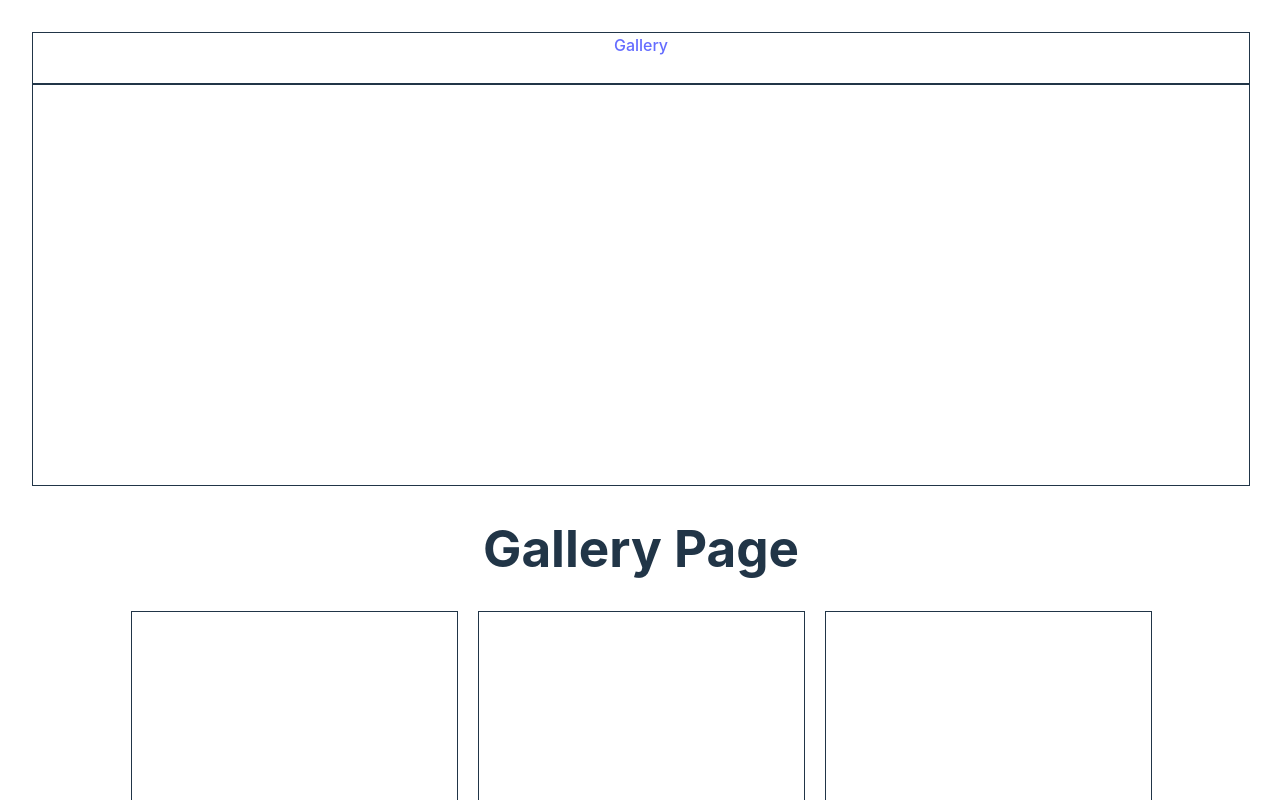
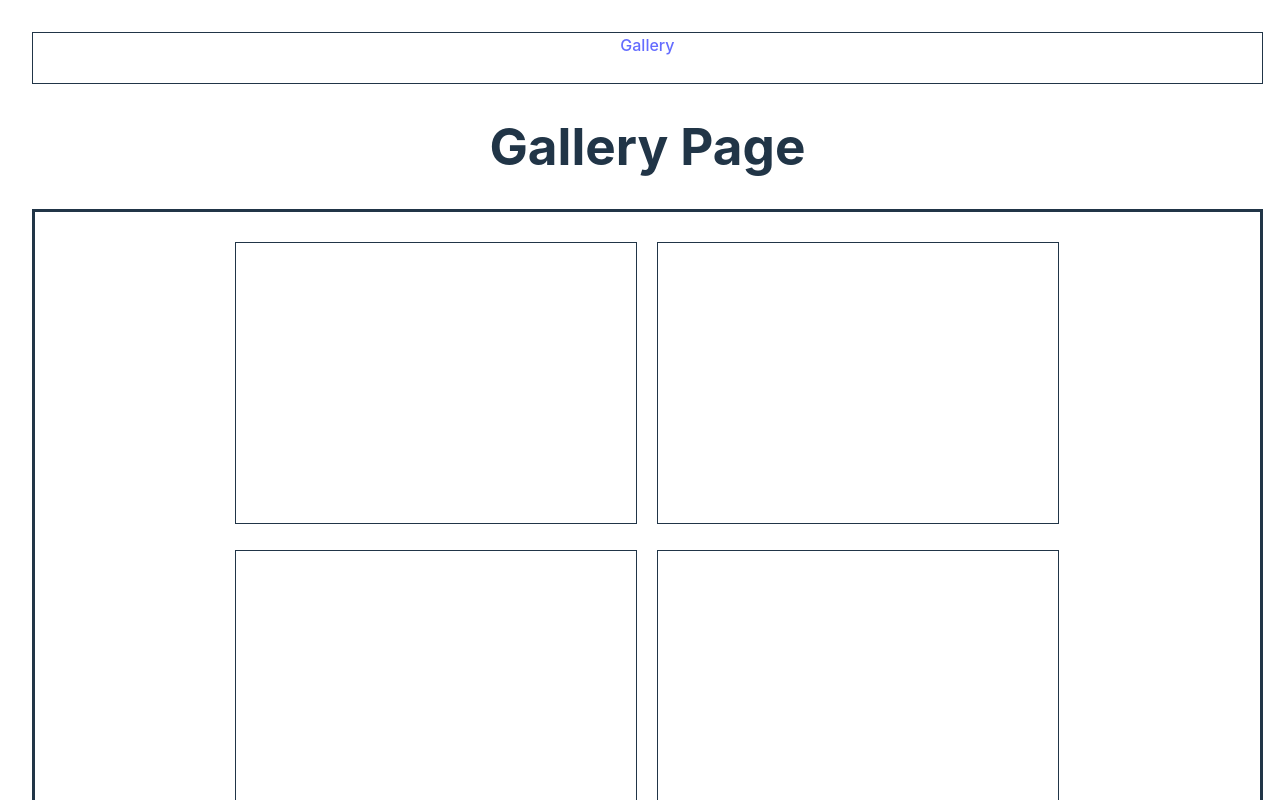
Before and after one commit to mjchin1/GreyRemedyArchiveWebsite, a React (Vite) app in the folder client/: page /gallery in a window 1280 px wide. Shown: the top 800 px of the page. Built offline with nearby package versions, Linux system fonts and the light colour scheme; the HTML template or start-up script is replaced by a standard one.

Commit message:
adjusted gallery squares and added borders

```diff
--- a/client/src/App.jsx
+++ b/client/src/App.jsx
@@ -14,8 +14,7 @@ function App() {
       <Navigations/>
       </div>
 
-      <div className="appBanner">
-      </div>
+      {/* <div className="appBanner"></div> */}
 
       <div>
       <Routes>
--- a/client/src/components/Gallery.jsx
+++ b/client/src/components/Gallery.jsx
@@ -7,6 +7,7 @@ function Gallery() {
     <h1>Gallery Page</h1>
   </div>
 
+  <div className="galleryBody">
   <div className="gallerySquare"></div>
   <div className="gallerySquare"></div>
   <div className="gallerySquare"></div>
@@ -20,6 +21,8 @@ function Gallery() {
   <div className="gallerySquare"></div>
   <div className="gallerySquare"></div>
 
+  </div>
+
   </>
 
   )
--- a/client/src/index.css
+++ b/client/src/index.css
@@ -72,8 +72,8 @@ button:focus-visible {
   border: solid;
   border-width: thin;
   justify-content: space-between;
-  height: 315px;
-  width: 325px;
+  height: 260px;
+  width: 400px;
   padding-top: 20px;
   margin-left: 10px;
   margin-right: 10px;
@@ -84,15 +84,21 @@ button:focus-visible {
 .navBanner {
   border: solid;
   border-width: thin;
-  width: 95vw;
+  width: 96vw;
   height: 50px;
   margin: 0 auto;
 }
 
 .appBanner {
-  width: 95vw;
+  width: 96vw;
   height: 400px;
   border: solid;
   border-width: thin;
   margin: 0 auto;
 }
+
+.galleryBody {
+  border: solid;
+  margin: 0 auto;
+  padding-top: 30px;
+}
```
